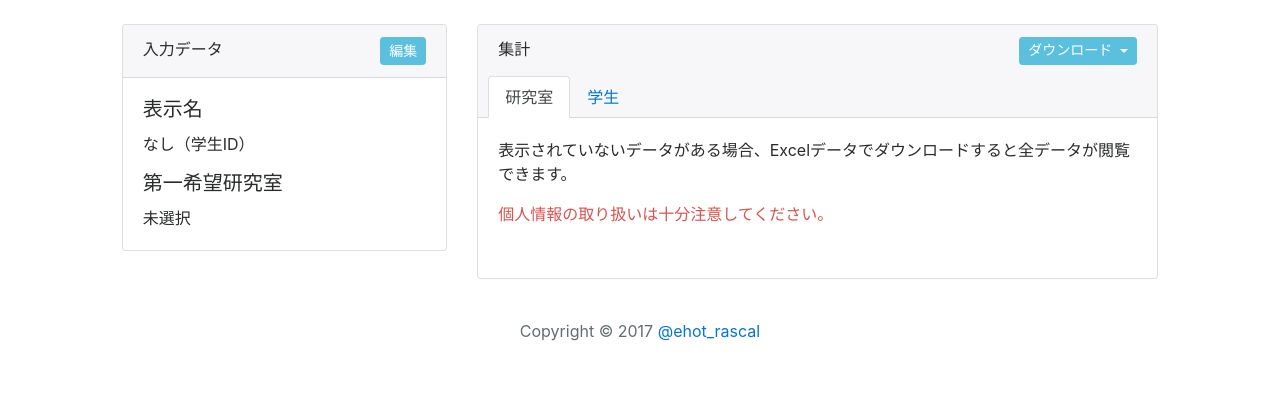
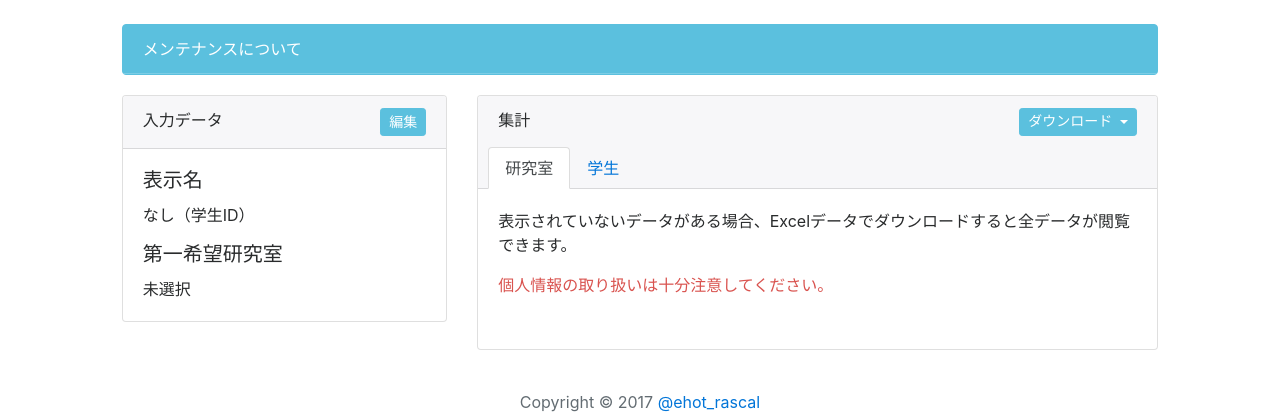
Before and after one commit to pddg/lab_questionnaire, a Django app: page / in a window 1280 px wide. Shown: the part 56-476 px from the top of the page. Run offline with Django 3.2, Linux system fonts and the light colour scheme; the visitor is signed in with stand-in values (Sample User, id 1); data that the repository does not hold is empty; some libraries are stand-ins or nearby versions.

Commit message:
[add] メンテナンスメッセージ

```diff
--- a/src/lab_questionnaire/questionnaire/views.py
+++ b/src/lab_questionnaire/questionnaire/views.py
@@ -90,8 +90,8 @@ class ResultDownloadView(TemplateView):
         if output_type == "xlsx":
             with io.BytesIO() as buf:
                 with pd.ExcelWriter(buf, engine='xlsxwriter') as writer:
-                    user_table.to_excel(writer, sheet_name='学生データ', index=False)
-                    study_office_table.to_excel(writer, sheet_name='研究室データ', index=False)
+                    user_table.to_excel(writer, sheet_name=u'学生データ', index=False)
+                    study_office_table.to_excel(writer, sheet_name=u'研究室データ', index=False)
                     writer.save()
                 response = HttpResponse(
                     buf.getvalue(),
--- a/src/lab_questionnaire/templates/questionnaire/top_page_base.html
+++ b/src/lab_questionnaire/templates/questionnaire/top_page_base.html
@@ -3,6 +3,26 @@
 {% block content %}
     <div class="row">
         {% if user.is_authenticated %}
+            <div class="col-md-12" style="margin-bottom: 20px;">
+{#            ここ、告知領域にする。adminから書けたほうがいいけど今後の課題。#}
+                <div class="card card-inverse card-info">
+                    <div class="card-header">
+                        <a data-toggle="collapse" data-parent="#accordion" href="#collapseOne" aria-expanded="true"
+                           aria-controls="collapseOne" class="text-white">
+                            メンテナンスについて
+                        </a>
+                    </div>
+                    <div id="collapseOne" class="collapse" role="tabpanel" aria-labelledby="headingOne">
+                        <div class="card-block">
+                            <blockquote class="card-blockquote">
+                                <p>12/14～15日にかけて、メンテナンスのため繋がりにくい状態になっていました。ご迷惑をおかけしました。</p>
+                                <p>今後共にメンテナンスが発生した場合、エラー番号500, 502が表示される場合があります。1, 2分おけば繋がる場合が多いですが、頻繁に発生するなどの場合はtwitterかm6622036の学内メールまでご連絡ください。</p>
+                                <footer>2017/12/15</footer>
+                            </blockquote>
+                        </div>
+                    </div>
+                </div>
+            </div>
             <div class="col-md-4" style="margin-bottom: 20px;">
                 <div class="card">
                     <div class="card-header">
```
